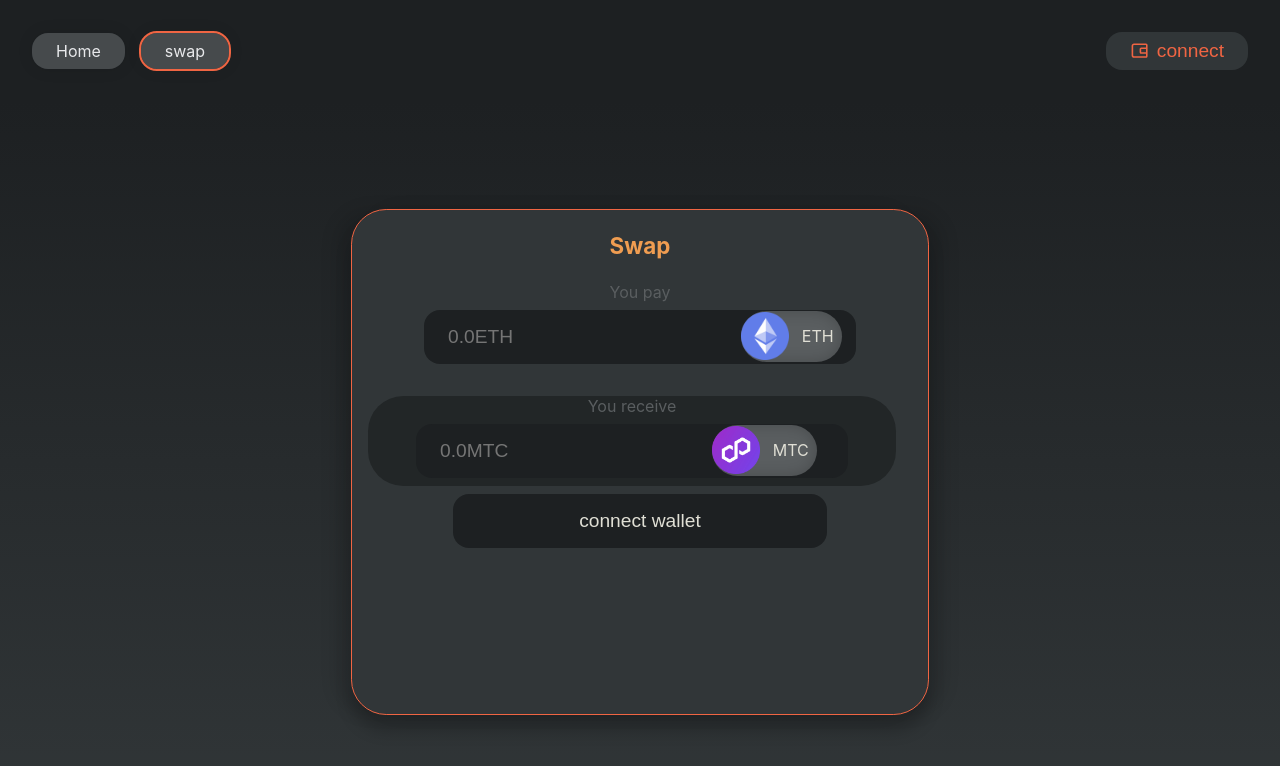
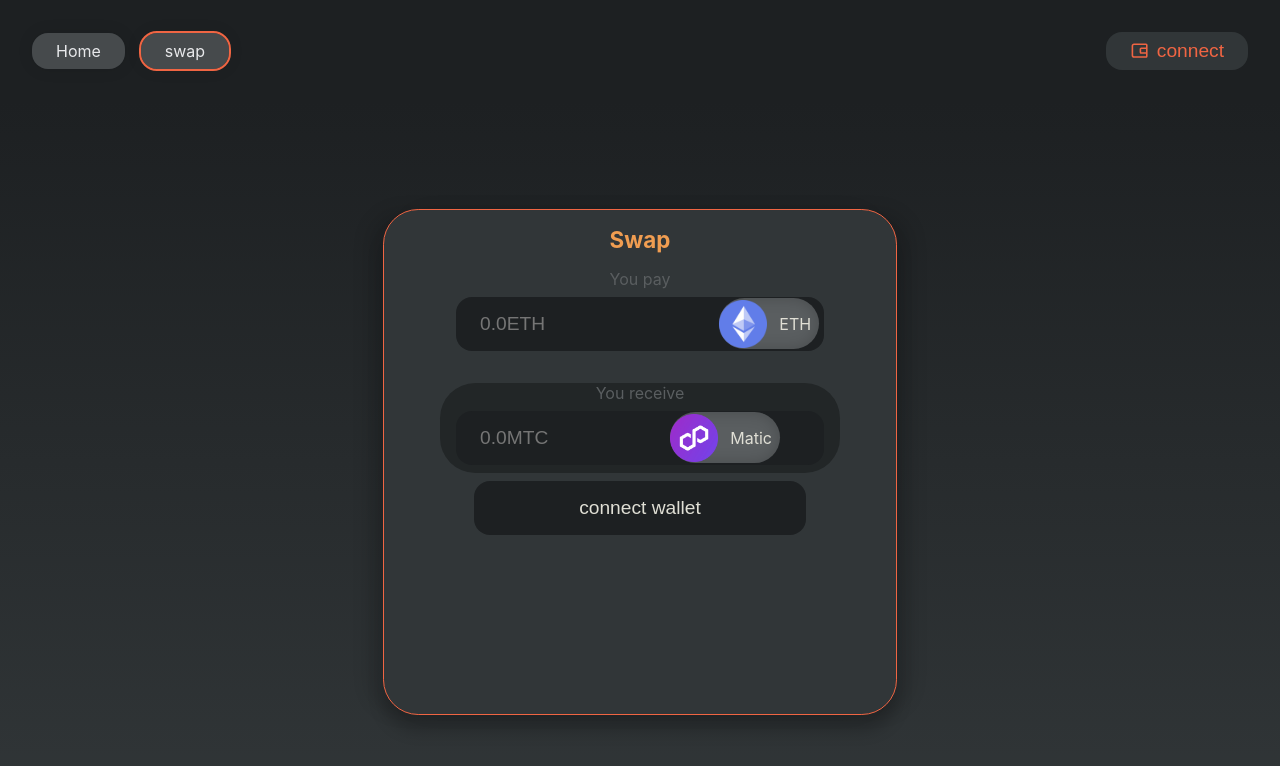
Before and after one commit to theariansalmanzadeh/Swap, a React (Create React App) app: page /swap in a window 1280 px wide. Shown: the top 766 px of the page. Built offline with nearby package versions, Linux system fonts and the light colour scheme.

Commit message:
mtc to matic changed

```diff
--- a/src/components/swap/DisplayPrices.js
+++ b/src/components/swap/DisplayPrices.js
@@ -31,11 +31,11 @@ function DisplayPrices() {
       {(isLoadingSushi || isLoadingBancor) && <PriceLoader />}
       <div className={styles.priceBox}>
         <p>Bancor : 1 ETH =</p>
-        <span>{tokenPriceBancor}MTC</span>
+        <span>{tokenPriceBancor}Matic</span>
       </div>
       <div className={styles.priceBox}>
         <p>SushiSwap : 1 ETH =</p>
-        <span>{tokenPriceSushi}MTC</span>
+        <span>{tokenPriceSushi}Matic</span>
       </div>
     </div>
   );
--- a/src/components/swap/SwapSection.js
+++ b/src/components/swap/SwapSection.js
@@ -115,7 +115,7 @@ function SwapSection() {
               />
               <div className={styles.tokenInfo}>
                 <img src={mtcLogo} alt="matic logo" />
-                <p>MTC</p>
+                <p>Matic</p>
               </div>
             </div>
             {accountAddress !== "" && <DisplayPrices />}
--- a/src/styles/sass/components/prices.module.scss
+++ b/src/styles/sass/components/prices.module.scss
@@ -1,7 +1,7 @@
 @import "../utils/variables.scss";
 
 .pricesWrapper {
-  width: 60%;
+  width: 80%;
   display: flex;
   justify-content: center;
   flex-direction: column;
--- a/src/styles/sass/layouts/swap.module.scss
+++ b/src/styles/sass/layouts/swap.module.scss
@@ -9,7 +9,7 @@
 }
 
 .swapWrapper {
-  width: 45%;
+  width: 40%;
   height: 70%;
   background-color: $secondaryCol;
   border: 1px solid $primaryCol;
@@ -18,6 +18,7 @@
   & h3 {
     color: $thirdCol;
     font-size: $fontSizeHeading;
+    margin: 1rem;
   }
 }
 
@@ -31,7 +32,7 @@
     width: 100%;
     position: relative;
     & input {
-      width: 30vw;
+      width: 25vw;
       padding: 1rem 1.5rem;
       border-radius: $buttonBroderRadius;
       background-color: $secondaryColDark;
@@ -41,16 +42,14 @@
     }
     & img {
       width: 3rem;
-      // position: absolute;
       top: 50%;
       right: 18%;
-      // transform: translateY(-50%);
     }
   }
   &:nth-of-type(2) {
     box-sizing: border-box;
     background-color: $secondaryColDark2;
-    margin: 2rem 2rem 0rem 1rem;
+    margin: 2rem 3.5rem 0rem 3.5rem;
     padding-bottom: 0.5rem;
     display: flex;
     flex-direction: column;
```
Also changed, not shown: 1 other file (tests, documents, lock files or other folders).
